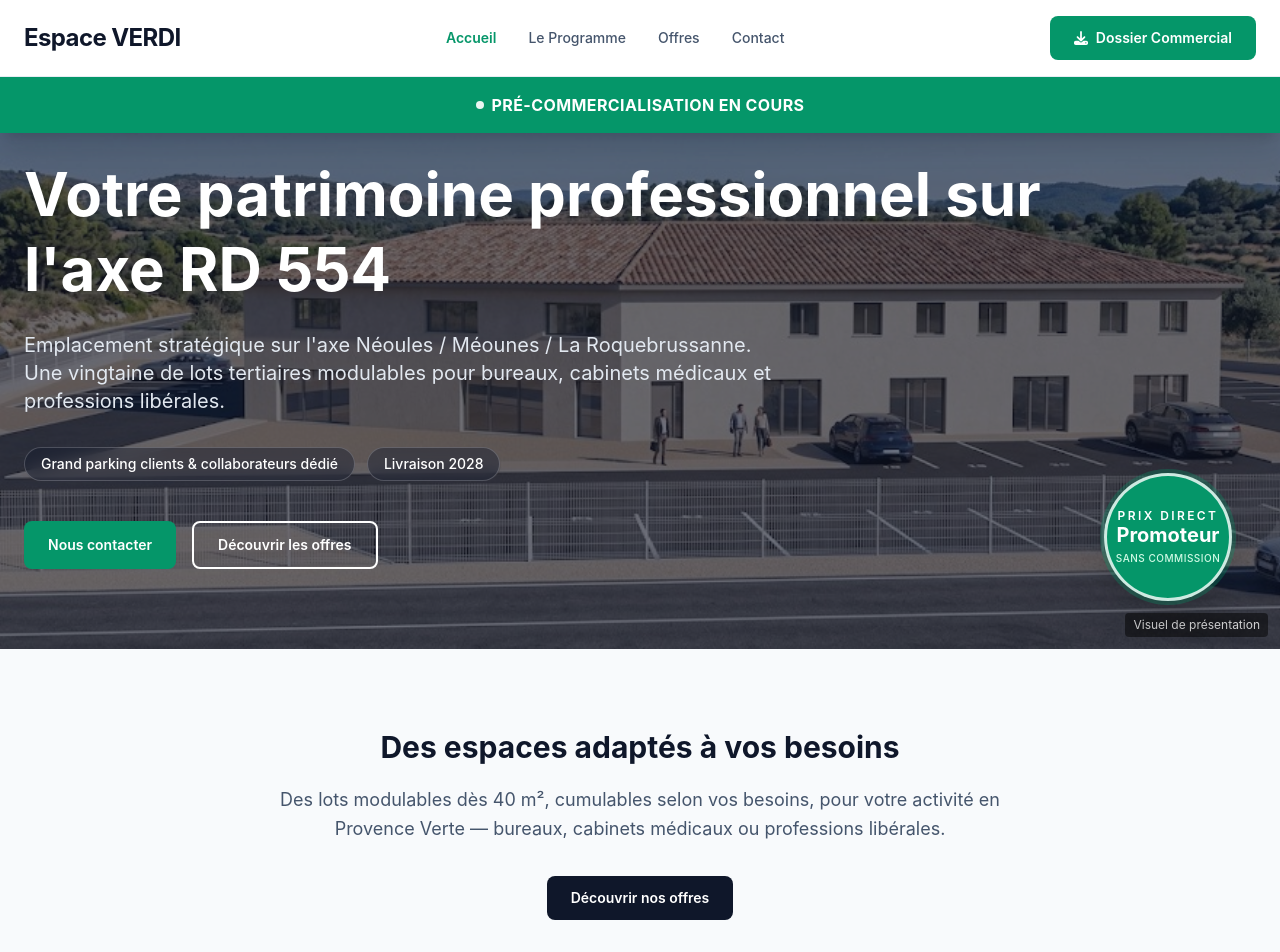
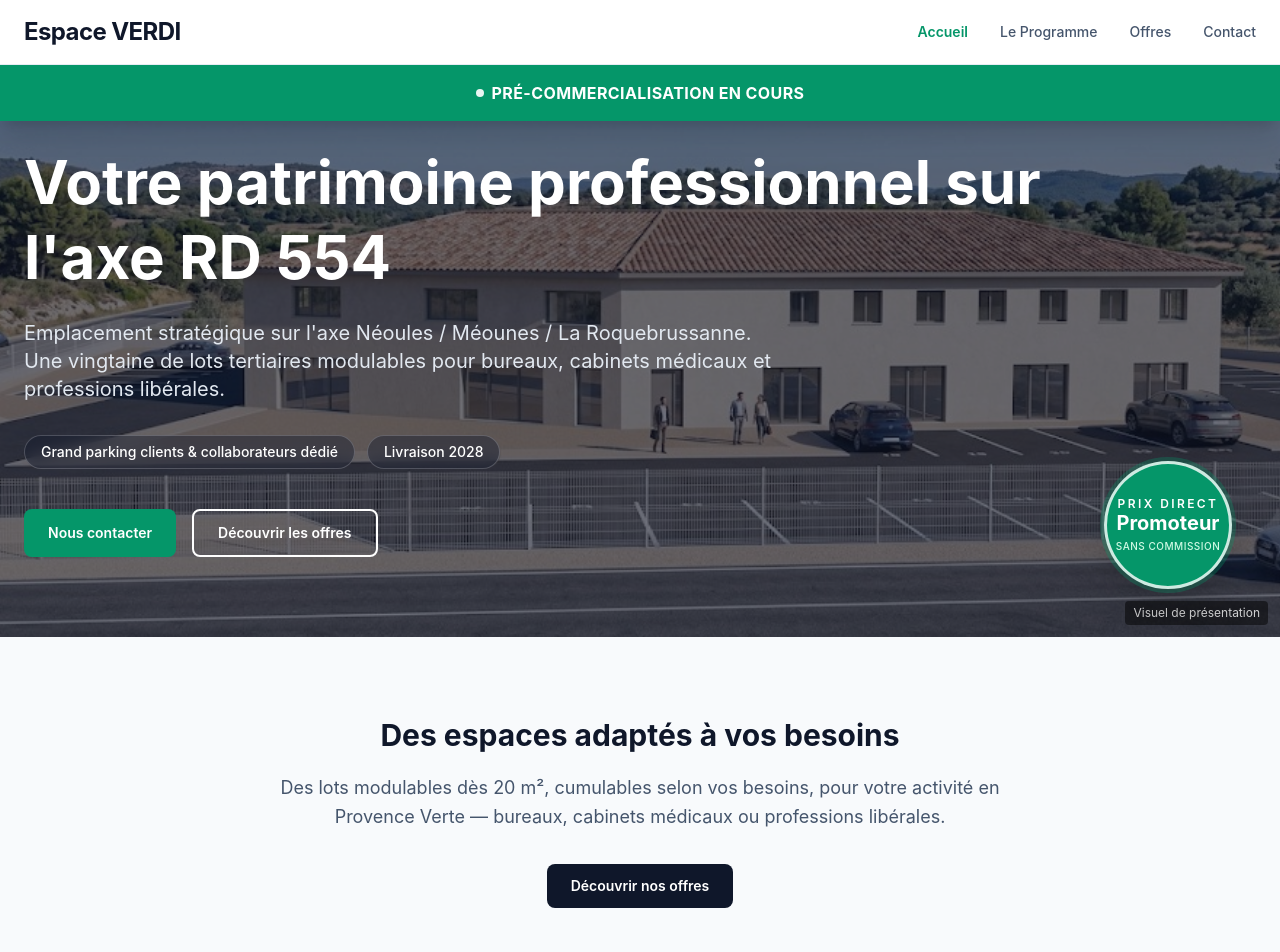
Before and after one commit to toucasboy-lio/espace-verdi, a React (Vite) app: page /#/le-programme in a window 1280 px wide. Before the commit this address led to /. Shown: the top 952 px of the page. Built offline with nearby package versions, Linux system fonts and the light colour scheme.

Commit message:
- surface minimale 20 m2  - suppression telechargement dossier marketing

```diff
--- a/src/components/Footer.tsx
+++ b/src/components/Footer.tsx
@@ -75,7 +75,7 @@ function Footer() {
 
         <div className="mt-10 border-t border-slate-700 pt-6 text-center text-xs text-slate-400">
           © {currentYear} {projectInfo.name}. Tous droits réservés. Programme
-          immobilier tertiaire — {projectInfo.totalLotsCount} lots modulables.
+          immobilier tertiaire — une vingtaine de lots modulables.
         </div>
       </div>
     </footer>
--- a/src/components/Navbar.tsx
+++ b/src/components/Navbar.tsx
@@ -1,9 +1,8 @@
-import { faBars, faDownload, faTimes } from '@fortawesome/free-solid-svg-icons';
+import { faBars, faTimes } from '@fortawesome/free-solid-svg-icons';
 import { FontAwesomeIcon } from '@fortawesome/react-fontawesome';
 import { useState } from 'react';
 import { NavLink } from 'react-router-dom';
 import { projectData } from '../data/lots';
-import CTAButton from './CTAButton';
 
 /** Liens de navigation principaux */
 const navLinks = [
@@ -50,17 +49,6 @@ function Navbar() {
           ))}
         </nav>
 
-        <div className="hidden lg:block">
-          <CTAButton
-            href={`${import.meta.env.BASE_URL}dossier-espace-verdi.pdf`}
-            download
-            variant="emerald"
-          >
-            <FontAwesomeIcon icon={faDownload} className="mr-2" />
-            Dossier Commercial
-          </CTAButton>
-        </div>
-
         {/* Bouton menu mobile */}
         <button
           type="button"
@@ -88,17 +76,6 @@ function Navbar() {
                 </NavLink>
               </li>
             ))}
-            <li className="pt-2">
-              <CTAButton
-                href={`${import.meta.env.BASE_URL}dossier-espace-verdi.pdf`}
-                download
-                variant="emerald"
-                className="w-full"
-              >
-                <FontAwesomeIcon icon={faDownload} className="mr-2" />
-                Dossier Commercial
-              </CTAButton>
-            </li>
           </ul>
         </nav>
       )}
--- a/src/components/PageMeta.tsx
+++ b/src/components/PageMeta.tsx
@@ -1,5 +1,6 @@
 import { useEffect } from 'react';
 import { useLocation } from 'react-router-dom';
+import { formatMinSurfaceLabel } from '../data/lots';
 
 const SITE_URL = 'https://espace-verdi.fr';
 const DEFAULT_OG_IMAGE = `${SITE_URL}/images/hero-espace-verdi.jpg`;
@@ -26,13 +27,13 @@ const pages: Record<string, PageMetaConfig> = {
   '/offres': {
     title: 'Nos offres — Espace VERDI Néoules',
     description:
-      'Lots tertiaires modulables dès 40 m² à Néoules : bureaux, cabinets médicaux et professions libérales. Configurations cumulables selon vos besoins.',
+      `Lots tertiaires modulables ${formatMinSurfaceLabel()} à Néoules : bureaux, cabinets médicaux et professions libérales. Configurations cumulables selon vos besoins.`,
     path: '/offres',
   },
   '/contact': {
     title: 'Contact — Espace VERDI Néoules',
     description:
-      'Contactez Espace VERDI pour votre projet tertiaire à Néoules. Téléchargez le dossier commercial ou prenez rendez-vous avec notre équipe.',
+      'Contactez Espace VERDI pour votre projet tertiaire à Néoules. Téléphone, email et prise de rendez-vous avec notre équipe.',
     path: '/contact',
   },
 };
--- a/src/data/lots.ts
+++ b/src/data/lots.ts
@@ -19,7 +19,8 @@ export interface ProjectInfo {
   email: string;
   deliveryDate: string;
   deliveryCondition: string;
-  totalLotsCount: number;
+  minSurfaceM2: number;
+  maxSurfaceM2: number;
   keyFeatures: KeyFeature[];
   targetActivities: string[];
 }
@@ -66,6 +67,9 @@ export interface ProjectData {
   configurations: Configuration[];
 }
 
+const MIN_SURFACE_M2 = 20;
+const MAX_SURFACE_M2 = 80;
+
 /** Données commerciales et techniques du programme Espace VERDI */
 export const projectData: ProjectData = {
   projectInfo: {
@@ -78,7 +82,8 @@ export const projectData: ProjectData = {
     deliveryDate: '2028',
     deliveryCondition:
       'Locaux livrés bruts de béton, fluides en attente (Aménagement libre)',
-    totalLotsCount: 20,
+    minSurfaceM2: MIN_SURFACE_M2,
+    maxSurfaceM2: MAX_SURFACE_M2,
     keyFeatures: [
       {
         title: 'Visibilité maximale RD 554',
@@ -87,7 +92,7 @@ export const projectData: ProjectData = {
         image: `${import.meta.env.BASE_URL}images/programme-facade.jpg`,
       },
       {
-        title: 'Grand parking privatif',
+        title: 'Grand parking privatif (50 places)',
         description:
           'Stationnement facile et gratuit dédié aux occupants, clients et patients. Un atout clé pour l’accueil du public.',
         image: `${import.meta.env.BASE_URL}images/programme-parking.jpg`,
@@ -100,7 +105,7 @@ export const projectData: ProjectData = {
       {
         title: 'Lots modulables et combinables',
         description:
-          'Plateaux de 40 à 80 m²+ assemblables sur mesure pour façonner l’espace adapté à votre activité.',
+          `Plateaux de ${MIN_SURFACE_M2} à ${MAX_SURFACE_M2} m²+ assemblables sur mesure pour façonner l’espace adapté à votre activité.`,
       },
       {
         title: 'Constitution de patrimoine',
@@ -209,6 +214,17 @@ export function getConfigurationById(id: string): Configuration | undefined {
   return projectData.configurations.find((config) => config.id === id);
 }
 
+/** Libellé marketing « dès X m² » */
+export function formatMinSurfaceLabel(): string {
+  return `dès ${projectData.projectInfo.minSurfaceM2} m²`;
+}
+
+/** Libellé marketing « de X m² à Y m² et plus » */
+export function formatSurfaceRangeLabel(): string {
+  const { minSurfaceM2, maxSurfaceM2 } = projectData.projectInfo;
+  return `de ${minSurfaceM2} m² à ${maxSurfaceM2} m² et plus`;
+}
+
 /** Formate un montant en euros (locale fr-FR) */
 export function formatEuro(amount: number): string {
   return new Intl.NumberFormat('fr-FR', {
--- a/src/pages/ContactPage.tsx
+++ b/src/pages/ContactPage.tsx
@@ -1,11 +1,9 @@
 import {
-  faDownload,
   faEnvelope,
   faLocationDot,
   faPhone,
 } from '@fortawesome/free-solid-svg-icons';
 import { FontAwesomeIcon } from '@fortawesome/react-fontawesome';
-import CTAButton from '../components/CTAButton';
 import SectionTitle from '../components/SectionTitle';
 import { projectData } from '../data/lots';
 
@@ -103,22 +101,6 @@ function ContactPage() {
               {projectInfo.deliveryCondition}
             </p>
           </div>
-
-          <div className="rounded-xl bg-white p-8 text-center shadow-sm">
-            <h3 className="text-lg font-semibold text-navy">
-              Dossier commercial complet
-            </h3>
-            <p className="mt-2 text-sm text-slate-600">
-              Plans, surfaces, conditions de vente et argumentaire fiscal SCI.
-            </p>
-            <div className="mt-6">
-              <CTAButton href={`${import.meta.env.BASE_URL}dossier-espace-verdi.pdf`} download variant="emerald">
-                <FontAwesomeIcon icon={faDownload} className="mr-2" />
-                Télécharger le dossier
-              </CTAButton>
-            </div>
-          </div>
-
         </div>
       </div>
     </div>
--- a/src/pages/HomePage.tsx
+++ b/src/pages/HomePage.tsx
@@ -3,7 +3,7 @@ import CTAButton from '../components/CTAButton';
 import HeroRibbon from '../components/HeroRibbon';
 import PlaceholderImage from '../components/PlaceholderImage';
 import PromoterPriceStamp from '../components/PromoterPriceStamp';
-import { projectData } from '../data/lots';
+import { formatMinSurfaceLabel, projectData } from '../data/lots';
 
 const heroBadges = [
   'Grand parking clients & collaborateurs dédié',
@@ -64,7 +64,7 @@ function HomePage() {
             Des espaces adaptés à vos besoins
           </h2>
           <p className="mt-5 text-lg leading-relaxed text-slate-600">
-            Des lots modulables dès 40&nbsp;m², cumulables
+            Des lots modulables {formatMinSurfaceLabel()}, cumulables
             selon vos besoins, pour votre activité
             en Provence Verte — bureaux, cabinets médicaux ou professions libérales.
           </p>
--- a/src/pages/OffersPage.tsx
+++ b/src/pages/OffersPage.tsx
@@ -1,9 +1,9 @@
-import { faDownload, faPuzzlePiece } from '@fortawesome/free-solid-svg-icons';
+import { faPuzzlePiece } from '@fortawesome/free-solid-svg-icons';
 import { FontAwesomeIcon } from '@fortawesome/react-fontawesome';
 import CTAButton from '../components/CTAButton';
 import OfferCard from '../components/OfferCard';
 import SectionTitle from '../components/SectionTitle';
-import { projectData } from '../data/lots';
+import { formatSurfaceRangeLabel, projectData } from '../data/lots';
 
 /**
  * Page Offres — 3 configurations types + modularité (sans liste exhaustive).
@@ -43,7 +43,7 @@ function OffersPage() {
               équipe médicale ou un centre paramédical complet.
             </p>
             <p className="mt-4 leading-relaxed text-slate-600">
-              Surfaces cumulables de 40 m² à 80 m² et plus, en RDC ou R+1.
+              Surfaces cumulables {formatSurfaceRangeLabel()}, en RDC ou R+1.
               Chaque configuration est pensée pour s&apos;adapter à l&apos;évolution
               de votre activité professionnelle.
             </p>
@@ -51,18 +51,16 @@ function OffersPage() {
         </div>
       </section>
 
-      {/* Téléchargement dossier commercial */}
       <section className="mt-16 text-center">
         <h3 className="text-xl font-bold text-navy">
           Besoin de plus de détails ?
         </h3>
         <p className="mt-2 text-slate-600">
-          Téléchargez le dossier commercial complet du programme.
+          Notre équipe est à votre disposition pour répondre à vos questions.
         </p>
         <div className="mt-6">
-          <CTAButton href={`${import.meta.env.BASE_URL}dossier-espace-verdi.pdf`} download variant="emerald">
-            <FontAwesomeIcon icon={faDownload} className="mr-2" />
-            Télécharger le dossier commercial
+          <CTAButton to="/contact" variant="emerald">
+            Nous contacter
           </CTAButton>
         </div>
       </section>
--- a/src/pages/ProgramPage.tsx
+++ b/src/pages/ProgramPage.tsx
@@ -20,7 +20,7 @@ import FeatureCard from '../components/FeatureCard';
 import PlaceholderImage from '../components/PlaceholderImage';
 import SectionTitle from '../components/SectionTitle';
 import type { KeyFeature } from '../data/lots';
-import { projectData } from '../data/lots';
+import { formatSurfaceRangeLabel, projectData } from '../data/lots';
 
 const activityIconByLabel: Record<string, IconDefinition> = {
   'Cabinets médicaux & paramédicaux': faStethoscope,
@@ -101,9 +101,9 @@ function ProgramPage() {
           <div>
             <h3 className="text-xl font-bold text-navy">Un bâtiment tertiaire neuf</h3>
             <p className="mt-2 leading-relaxed text-slate-600">
-              Espace VERDI propose {projectInfo.totalLotsCount} lots de bureaux,
+              Espace VERDI propose une vingtaine de lots de bureaux,
               cabinets médicaux et professions libérales, répartis en RDC et R+1.
-              Les surfaces vont de 40 m² à 80 m² et plus, avec possibilité de
+              Les surfaces vont {formatSurfaceRangeLabel()}, avec possibilité de
               combiner plusieurs lots contigus pour créer des plateaux sur mesure.
             </p>
             <p className="mt-3 text-sm text-slate-500">{projectInfo.address}</p>
```
